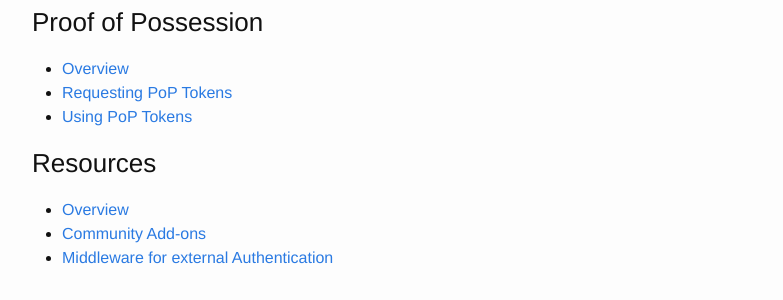
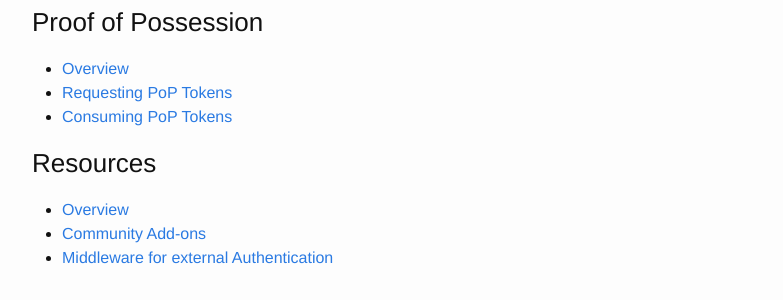
Before and after one commit to IdentityServer/Documentation, a Jekyll site: the page built from docsv2/toc.md, in a window 1280 px wide and 900 px high, scrolled down 1713 px. Shown: the part 434-734 px from the top of the window, without its empty margins (238-1021 px from the left). Built offline with Jekyll 4.4.1, drawn with Linux system fonts in a browser that asks for light colours.

Commit message:
toc update for consuming pop

```diff
--- a/docsv2/toc.md
+++ b/docsv2/toc.md
@@ -89,7 +89,7 @@ permalink: /docsv2/
 
 * [Overview](pop/overview.html)
 * [Requesting PoP Tokens](pop/requesting.html)
-* [Using PoP Tokens](pop/using.html)
+* [Consuming PoP Tokens](pop/consuming.html)
 
 ### Resources
 
```
